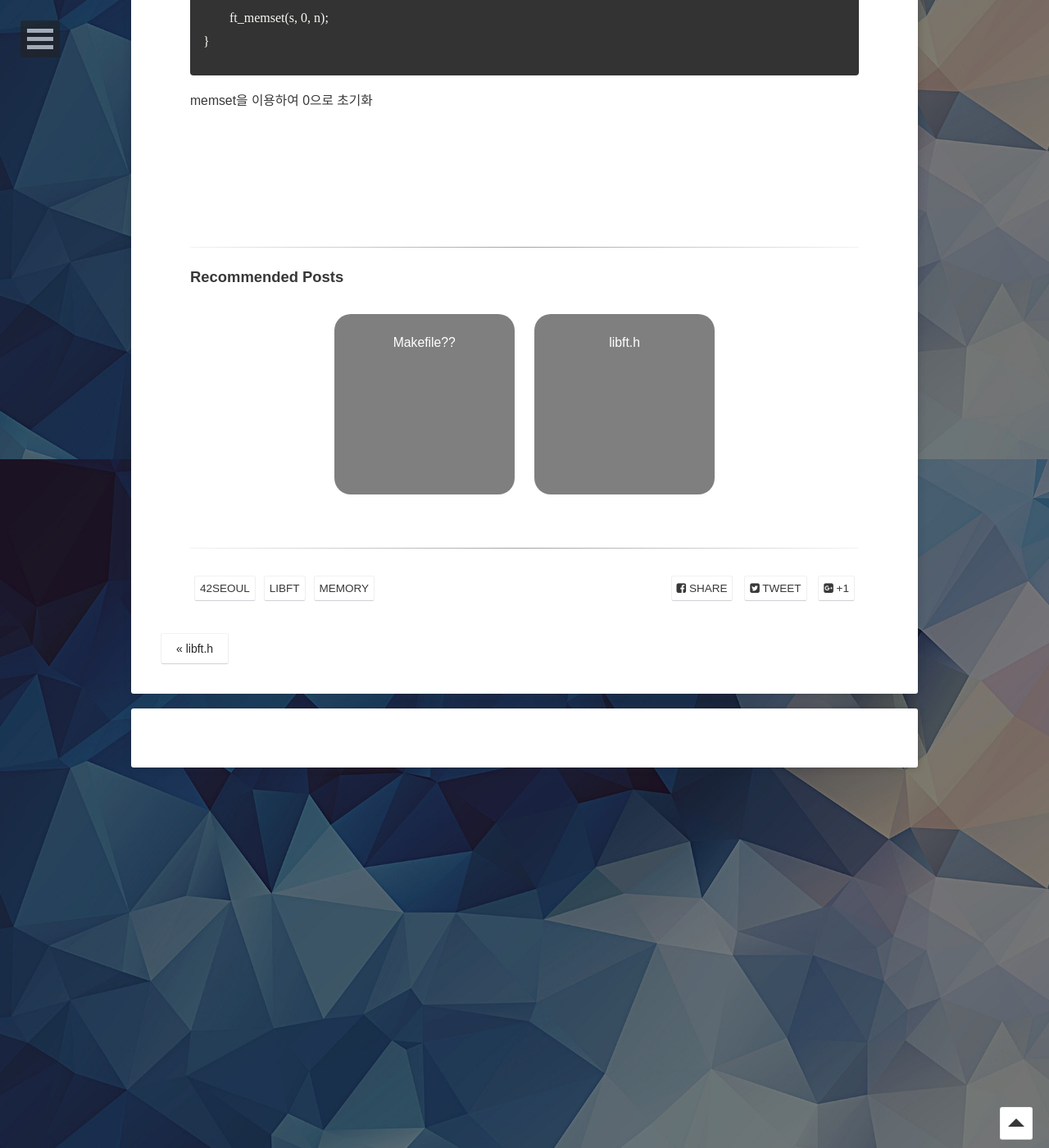
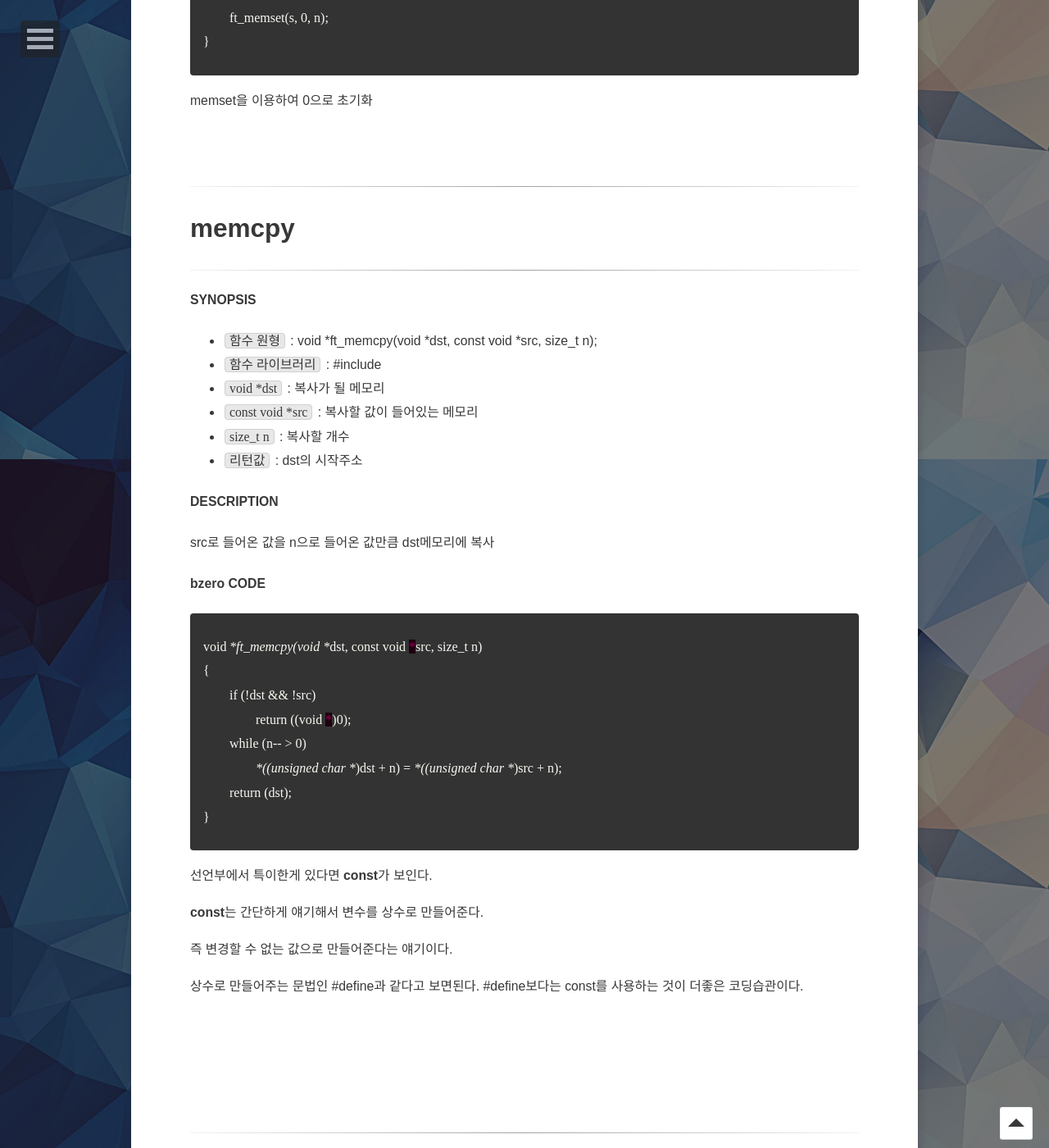
Before and after one commit to 2unbini/2unbini.github.io, a Jekyll site: the page built from _posts/42_LIBFT/2021-05-09-memfunc.md, in a window 1280 px wide and 1400 px high, scrolled down 3940 px. Shown: the whole window at 82% size. Built offline with Jekyll 4.4.1, drawn with Linux system fonts in a browser that asks for light colours; some web fonts are replaced; comment, search, counter and statistics services are not loaded; some of the changed text lies outside the part shown.

Commit message:
Update 2021-05-09-memfunc.md

```diff
--- a/_posts/42_LIBFT/2021-05-09-memfunc.md
+++ b/_posts/42_LIBFT/2021-05-09-memfunc.md
@@ -151,3 +151,48 @@
 
 <br />
 <br />
+
+
+---
+
+# memcpy
+
+---
+
+#### SYNOPSIS
+
+* `함수 원형` : void *ft_memcpy(void *dst, const void *src, size_t n);
+* `함수 라이브러리` : #include <string.h>
+* `void *dst` : 복사가 될 메모리
+* `const void *src` : 복사할 값이 들어있는 메모리
+* `size_t n` : 복사할 개수
+* `리턴값` : dst의 시작주소
+<br />
+
+#### DESCRIPTION
+
+src로 들어온 값을 n으로 들어온 값만큼 dst메모리에 복사
+
+#### bzero CODE
+{% highlight markdown %}
+void	*ft_memcpy(void *dst, const void *src, size_t n)
+{
+	if (!dst && !src)
+		return ((void *)0);
+	while (n-- > 0)
+		*((unsigned char *)dst + n) = *((unsigned char *)src + n);
+	return (dst);
+}
+{% endhighlight %}
+
+선언부에서 특이한게 있다면 **const**가 보인다.
+
+**const**는 간단하게 얘기해서 변수를 상수로 만들어준다.
+
+즉 변경할 수 없는 값으로 만들어준다는 얘기이다.
+
+상수로 만들어주는 문법인 #define과 같다고 보면된다. #define보다는 const를 사용하는 것이 더좋은 코딩습관이다.
+
+
+<br />
+<br />
```
